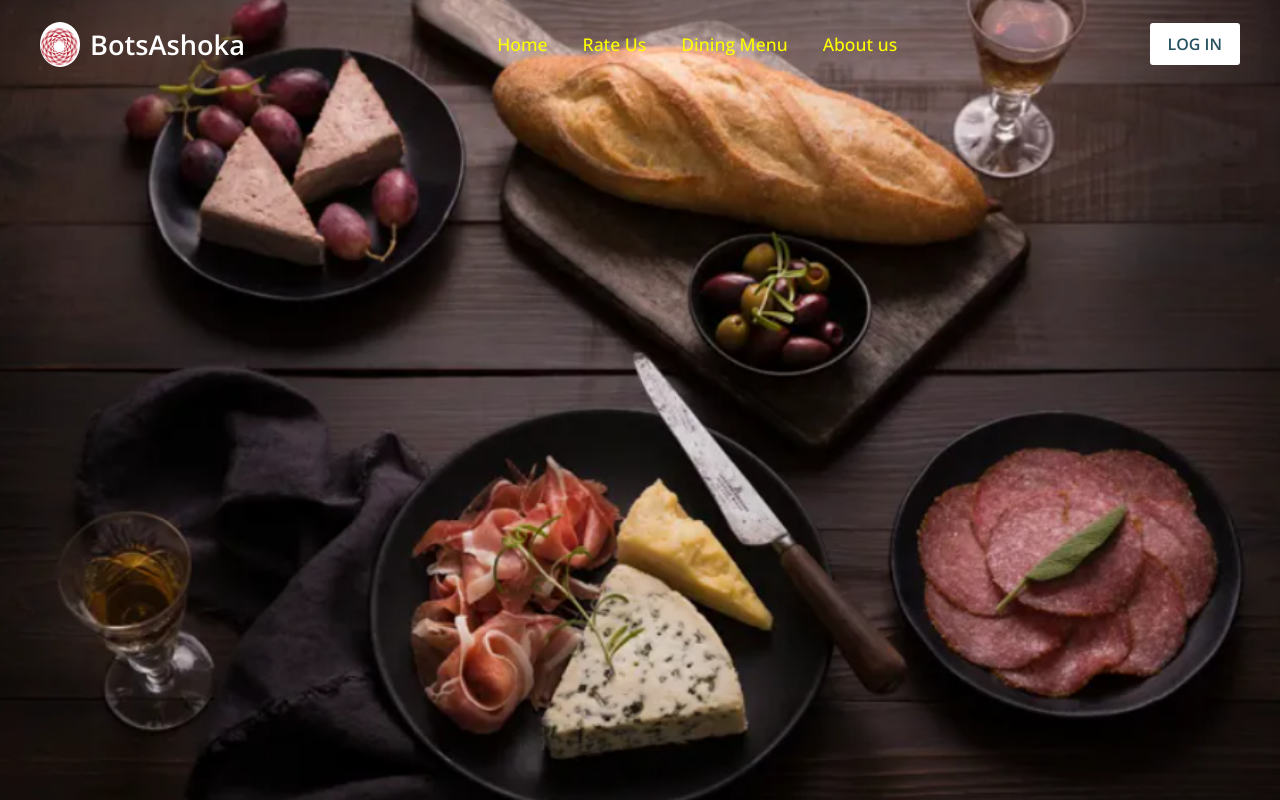
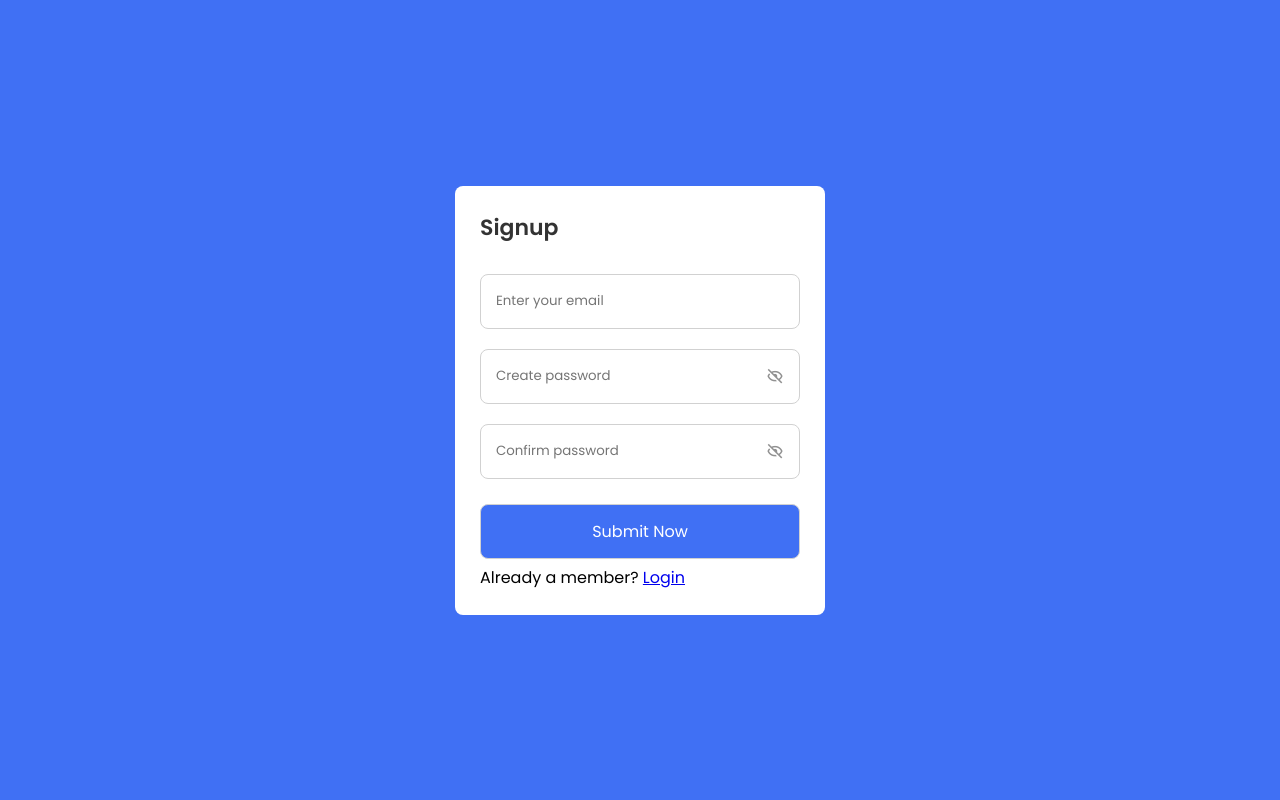
Before and after one commit to arnabsingha2002/Python_project, a FastAPI app: page / in a window 1280 px wide. Run offline with FastAPI, Linux system fonts and the light colour scheme.

Commit message:
signup&login

```diff
--- a/main.py
+++ b/main.py
@@ -14,10 +14,7 @@ templates = Jinja2Templates(directory="templates")
 async def read_root(request: Request):
     return templates.TemplateResponse("index.html", {"request": request})
 
-@app.post("/login")
-async def login(username: str, password: str):
-    # Your login logic here
-    return {"message": "Login successful"}
+
 
 @app.get("/about", response_class=HTMLResponse)
 async def about_us(request: Request):
@@ -26,3 +23,11 @@ async def about_us(request: Request):
 @app.get("/rate", response_class=HTMLResponse)
 async def rate(request: Request):
     return templates.TemplateResponse("rate.html", {"request": request})
+
+@app.get("/login", response_class=HTMLResponse)
+async def login(request: Request):
+    return templates.TemplateResponse("login.html", {"request": request})
+
+@app.get("/home", response_class=HTMLResponse)
+async def home(request: Request):
+    return templates.TemplateResponse("home.html", {"request": request})
--- a/static/abt.js
+++ b/static/abt.js
@@ -19,5 +19,5 @@ rateLink.addEventListener("click", () => {
 });
 
 homeLink.addEventListener("click", () => {
-    window.location.href = "/";
+    window.location.href = "/home";
 });
--- a/static/script.js
+++ b/static/home.js
@@ -14,21 +14,6 @@ hamburgerBtn.addEventListener("click", () => {
 // Hide mobile menu
 hideMenuBtn.addEventListener("click", () =>  hamburgerBtn.click());
 
-// Show login popup
-showPopupBtn.addEventListener("click", () => {
-    document.body.classList.toggle("show-popup");
-});
-
-// Hide login popup
-hidePopupBtn.addEventListener("click", () => showPopupBtn.click());
-
-// Show or hide signup form
-signupLoginLink.forEach(link => {
-    link.addEventListener("click", (e) => {
-        e.preventDefault();
-        formPopup.classList[link.id === 'signup-link' ? 'add' : 'remove']("show-signup");
-    });
-});
 
 aboutUsLink.addEventListener("click", () => {
     window.location.href = "/about-us";
@@ -37,3 +22,7 @@ aboutUsLink.addEventListener("click", () => {
 rateLink.addEventListener("click", () => {
     window.location.href = "/rate";
 });
+
+homeLink.addEventListener("click", () => {
+    window.location.href = "/home";
+});
--- a/static/rate.js
+++ b/static/rate.js
@@ -19,5 +19,5 @@ rateLink.addEventListener("click", () => {
 });
 
 homeLink.addEventListener("click", () => {
-    window.location.href = "/";
+    window.location.href = "/home";
 });
--- /dev/null
+++ b/static/signup.css
@@ -0,0 +1,97 @@
+/* Google Fonts - Poppins */
+@import url("https://fonts.googleapis.com/css2?family=Poppins:wght@300;400;500;600&display=swap");
+
+* {
+  margin: 0;
+  padding: 0;
+  box-sizing: border-box;
+  font-family: "Poppins", sans-serif;
+}
+body {
+  min-height: 100vh;
+  display: flex;
+  align-items: center;
+  justify-content: center;
+  background: #4070f4;
+}
+.container {
+  position: relative;
+  max-width: 370px;
+  width: 100%;
+  padding: 25px;
+  border-radius: 8px;
+  background-color: #fff;
+}
+.container header {
+  font-size: 22px;
+  font-weight: 600;
+  color: #333;
+}
+.container form {
+  margin-top: 30px;
+}
+form .field {
+  margin-bottom: 20px;
+}
+form .input-field {
+  position: relative;
+  height: 55px;
+  width: 100%;
+}
+.input-field input {
+  height: 100%;
+  width: 100%;
+  outline: none;
+  border: none;
+  border-radius: 8px;
+  padding: 0 15px;
+  border: 1px solid #d1d1d1;
+}
+.invalid input {
+  border-color: #d93025;
+}
+.input-field .show-hide {
+  position: absolute;
+  right: 13px;
+  top: 50%;
+  transform: translateY(-50%);
+  font-size: 18px;
+  color: #919191;
+  cursor: pointer;
+  padding: 3px;
+}
+.field .error {
+  display: flex;
+  align-items: center;
+  margin-top: 6px;
+  color: #d93025;
+  font-size: 13px;
+  display: none;
+}
+.invalid .error {
+  display: flex;
+}
+.error .error-icon {
+  margin-right: 6px;
+  font-size: 15px;
+}
+.create-password .error {
+  align-items: flex-start;
+}
+.create-password .error-icon {
+  margin-top: 4px;
+}
+.button {
+  margin: 25px 0 6px;
+}
+.button input {
+  color: #fff;
+  font-size: 16px;
+  font-weight: 400;
+  background-color: #4070f4;
+  cursor: pointer;
+  transition: all 0.3s ease;
+}
+.button input:hover {
+  background-color: #0e4bf1;
+}
--- /dev/null
+++ b/static/signup.js
@@ -0,0 +1,75 @@
+const form = document.querySelector("form"),
+  emailField = form.querySelector(".email-field"),
+  emailInput = emailField.querySelector(".email"),
+  passField = form.querySelector(".create-password"),
+  passInput = passField.querySelector(".password"),
+  cPassField = form.querySelector(".confirm-password"),
+  cPassInput = cPassField.querySelector(".cPassword");
+
+// Email Validation
+function checkEmail() {
+  const emailPattern = /^[^ ]+@[^ ]+\.[a-z]{2,3}$/;
+  const ashokaEmailPattern = /^[^ ]+@ashoka\.edu\.in$/;
+
+  if (!emailInput.value.match(emailPattern) || !emailInput.value.match(ashokaEmailPattern)) {
+    return emailField.classList.add("invalid");
+  }
+
+  emailField.classList.remove("invalid");
+}
+
+
+// Hide and show password
+const eyeIcons = document.querySelectorAll(".show-hide");
+
+eyeIcons.forEach((eyeIcon) => {
+  eyeIcon.addEventListener("click", () => {
+    const pInput = eyeIcon.parentElement.querySelector("input"); //getting parent element of eye icon and selecting the password input
+    if (pInput.type === "password") {
+      eyeIcon.classList.replace("bx-hide", "bx-show");
+      return (pInput.type = "text");
+    }
+    eyeIcon.classList.replace("bx-show", "bx-hide");
+    pInput.type = "password";
+  });
+});
+
+// Password Validation
+function createPass() {
+  const passPattern =
+    /^(?=.*[a-z])(?=.*[A-Z])(?=.*\d)(?=.*[@$!%*?&])[A-Za-z\d@$!%*?&]{8,}$/;
+
+  if (!passInput.value.match(passPattern)) {
+    return passField.classList.add("invalid"); //adding invalid class if password input value do not match with passPattern
+  }
+  passField.classList.remove("invalid"); //removing invalid class if password input value matched with passPattern
+}
+
+// Confirm Password Validtion
+function confirmPass() {
+  if (passInput.value !== cPassInput.value || cPassInput.value === "") {
+    return cPassField.classList.add("invalid");
+  }
+  cPassField.classList.remove("invalid");
+}
+
+// Calling Funtion on Form Sumbit
+form.addEventListener("submit", (e) => {
+  e.preventDefault(); //preventing form submitting
+  checkEmail();
+  createPass();
+  confirmPass();
+
+  //calling function on key up
+  emailInput.addEventListener("keyup", checkEmail);
+  passInput.addEventListener("keyup", createPass);
+  cPassInput.addEventListener("keyup", confirmPass);
+
+  if (
+    !emailField.classList.contains("invalid") &&
+    !passField.classList.contains("invalid") &&
+    !cPassField.classList.contains("invalid")
+  ) {
+    location.href = form.getAttribute("action");
+  }
+});
--- a/templates/abt.html
+++ b/templates/abt.html
@@ -18,7 +18,7 @@
       </a>
       <ul class="links">
 
-          <li><a href="/">Home</a></li>
+          <li><a href="/home">Home</a></li>
           <li><a href="/rate">Rate Us</a></li>
           <li><a href="#">Dining Menu</a></li>
           <li><a href="/about">About us</a></li>
--- a/templates/index.html
+++ b/templates/index.html
@@ -1,94 +1,66 @@
-
 <!DOCTYPE html>
 <html lang="en">
   <head>
-    <meta charset="UTF-8">
-    <meta name="viewport" content="width=device-width, initial-scale=1.0">
-    <title>BotsAshoka</title>
-    <link rel="stylesheet" href="https://fonts.googleapis.com/css2?family=Material+Symbols+Rounded:opsz,wght,FILL,GRAD@48,400,0,0">
-    <link rel="stylesheet" href="/static/style.css">
-    <script src="/static/script.js" defer></script>
+    <meta charset="UTF-8" />
+    <meta http-equiv="X-UA-Compatible" content="IE=edge" />
+    <meta name="viewport" content="width=device-width, initial-scale=1.0" />
+    <title>Bots sign in</title>
+    <link rel="stylesheet" href="/static/signup.css" />
+    <link
+      href="https://unpkg.com/boxicons@2.1.2/css/boxicons.min.css"
+      rel="stylesheet"
+    />
   </head>
   <body>
-    <div>
-        <nav class="navbar navbar ">
-            <span class="hamburger-btn material-symbols-rounded">menu</span>
-            <a href="#" class="logo">
-                <img src="/static/images/logo.png" alt="logo">
-                <h2>BotsAshoka</h2>
-            </a>
-            <ul class="links">
-                <span class="close-btn material-symbols-rounded">close</span>
-                <li><a href="/">Home</a></li>
-                <li><a href="/rate">Rate Us</a></li>
-                <li><a href="#">Dining Menu</a></li>
-                <li><a href="/about">About us</a></li>
-            </ul>
-            <button class="login-btn">LOG IN</button>
-        </nav>
+    <div class="container">
+      <header>Signup</header>
+      <form action="/home">
+        <div class="field email-field">
+          <div class="input-field">
+            <input type="email" placeholder="Enter your email" class="email" />
           </div>
-
-
-    <div class="blur-bg-overlay"></div>
-    <div class="form-popup">
-        <span class="close-btn material-symbols-rounded">close</span>
-        <div class="form-box login">
-            <div class="form-details">
-                <h2>Welcome Back</h2>
-                <p>Please log in using your personal information to stay connected with us.</p>
+          <span class="error email-error">
+            <i class="bx bx-error-circle error-icon"></i>
+            <p class="error-text">Please enter a valid ashoka email</p>
+          </span>
         </div>
-            <div class="form-content">
-                <h2>LOGIN</h2>
-                <form action="/login" method="post">
+        <div class="field create-password">
           <div class="input-field">
-                        <input type="text" required>
-                        <label>Email</label>
+            <input
+              type="password"
+              placeholder="Create password"
+              class="password"
+            />
+            <i class="bx bx-hide show-hide"></i>
           </div>
+          <span class="error password-error">
+            <i class="bx bx-error-circle error-icon"></i>
+            <p class="error-text">
+              Please enter atleast 8 charatcer with number, symbol, small and
+              capital letter.
+            </p>
+          </span>
+        </div>
+        <div class="field confirm-password">
           <div class="input-field">
-                        <input type="password" required>
-                        <label>Password</label>
+            <input
+              type="password"
+              placeholder="Confirm password"
+              class="cPassword"
+            />
+            <i class="bx bx-hide show-hide"></i>
           </div>
-                    <a href="#" class="forgot-pass-link">Forgot password?</a>
-                    <button type="submit">Log In</button>
+          <span class="error cPassword-error">
+            <i class="bx bx-error-circle error-icon"></i>
+            <p class="error-text">Password don't match</p>
+          </span>
+        </div>
+        <div class="input-field button">
+          <input type="submit" value="Submit Now" />
+        </div>
+        <p class="login-link">Already a member? <a href="/login">Login</a></p>
       </form>
-                <div class="bottom-link">
-                    Don't have an account?
-                    <a href="#" id="signup-link">Signup</a>
     </div>
-            </div>
-        </div>
-        <div class="form-box signup">
-            <div class="form-details">
-                <h2>Create Account</h2>
-                <p>To become a part of our community, please sign up using your personal information.</p>
-            </div>
-            <div class="form-content">
-                <h2>SIGNUP</h2>
-                <form action="#">
-                    <div class="input-field">
-                        <input type="text" required>
-                        <label>Enter your email</label>
-                    </div>
-                    <div class="input-field">
-                        <input type="password" required>
-                        <label>Create password</label>
-                    </div>
-                    <div class="policy-text">
-                        <input type="checkbox" id="policy">
-                        <label for="policy">
-                            I agree the
-                            <a href="#" class="option">Terms & Conditions</a>
-                        </label>
-                    </div>
-                    <button type="submit">Sign Up</button>
-                </form>
-                <div class="bottom-link">
-                    Already have an account?
-                    <a href="#" id="login-link">Login</a>
-                </div>
-            </div>
-        </div>
-    </div>
-
+    <script src="/static/signup.js"></script>
   </body>
 </html>
--- a/templates/rate.html
+++ b/templates/rate.html
@@ -17,7 +17,7 @@
         </a>
         <ul class="links">
             <span class="close-btn material-symbols-rounded">close</span>
-            <li><a href="/">Home</a></li>
+            <li><a href="/home">Home</a></li>
             <li><a href="/rate">Rate Us</a></li>
             <li><a href="#">Dining Menu</a></li>
             <li><a href="/about">About us</a></li>
```
Also changed, not shown: static/login.css (added, +143 -0 lines), static/login.js (added, +49 -0 lines), templates/home.html (added, +27 -0 lines), templates/login.html (added, +39 -0 lines), static/home.css (renamed from static/style.css). Lines whose indentation alone changed are shown as unchanged.
